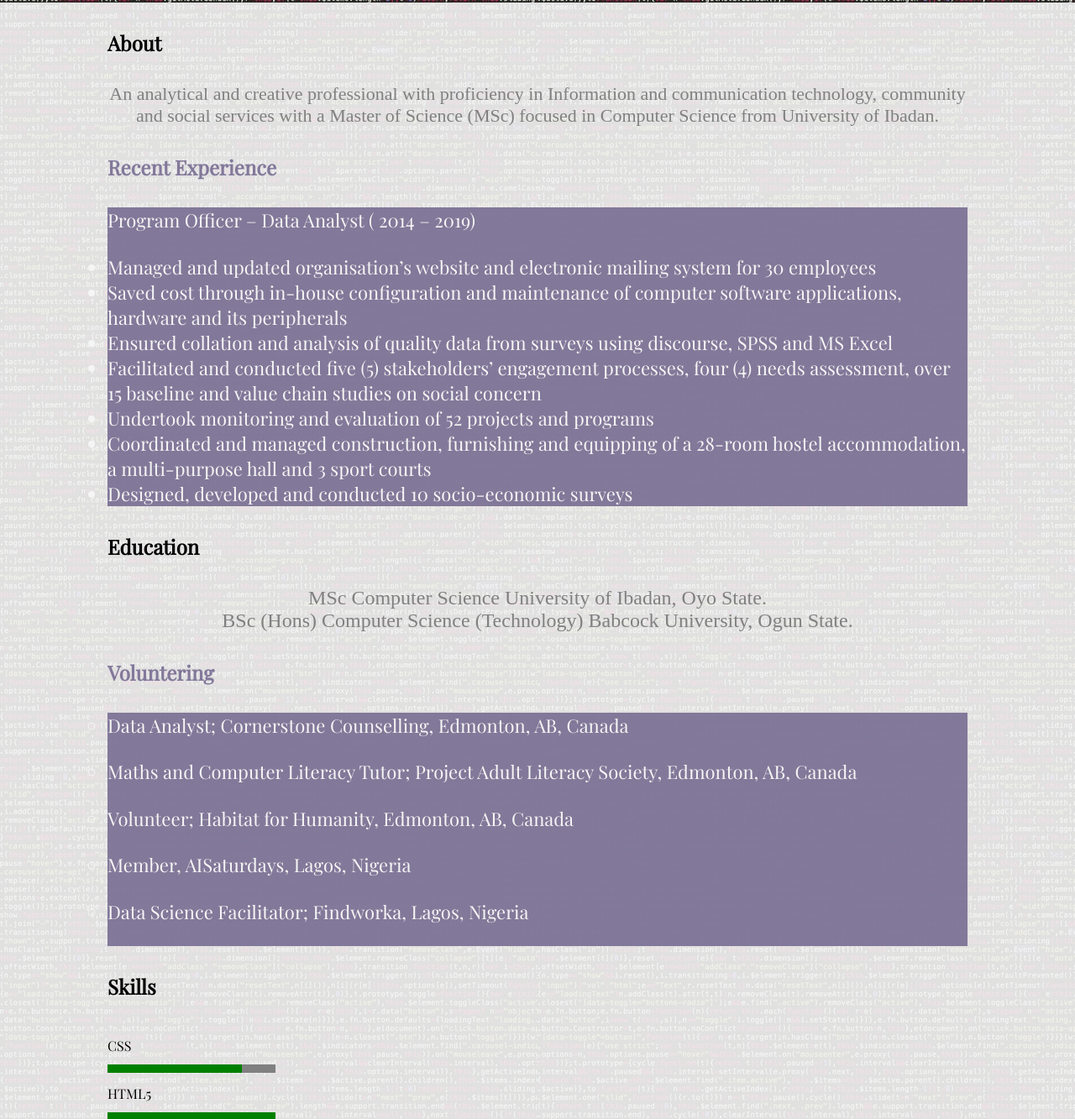
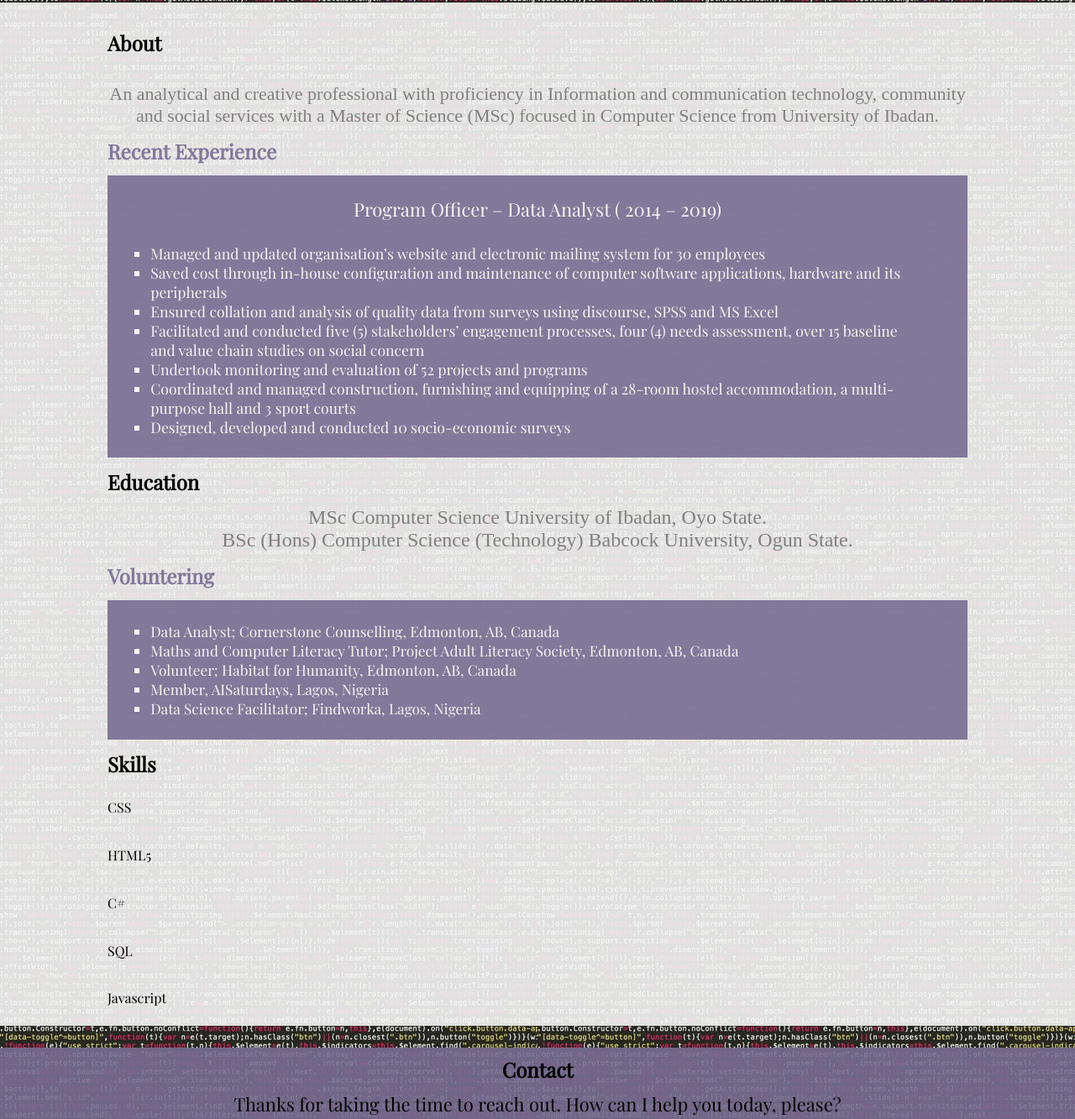
Before and after one commit to Triple0/resume-project, a plain HTML site: page index.html in a window 1280 px wide. Shown: the part 565-1898 px from the top of the page at 84% size. Drawn offline with nearby package versions, Linux system fonts and the light colour scheme; a web font is replaced by a local one.

Commit message:
modified CSS and html codes

```diff
--- a/css/main.css
+++ b/css/main.css
@@ -49,7 +49,7 @@ header {
 }
 
 h1 {
-    font-style: bold;
+    font-style: normal;
     font-size: 200%;
     text-align: center;
     padding-top: 25%;
@@ -113,17 +113,12 @@ a:link {
     color: rgb(247, 126, 14);
   }
 
-.about {
+#about {
     background: whitesmoke;
 }
 
-.about:h2 {
+.tagline {
     display: inline-block;
-    margin-left: auto;
-    margin-right: auto;
-}
-
-.tagline {
     padding-left: 10%;
     padding-right: 10%;
     padding-top: 2.5%;
@@ -155,17 +150,6 @@ a:link {
 
 }
 
-.about:h3 {
-    display: block;
-    margin-left: auto;
-    margin-right: auto;
-    padding-top: 10px;
-    padding-bottom: 10px;
-    text-align: center;
-    font-family: "Playfair Display", Arial, "Helvetica Neue", Helvetica, sans-serif;
-    font-size: 80%;
-}
-
 .experience {
     background: rgba(120, 109, 146, 0.9);
     margin-left: 10%;
@@ -176,18 +160,24 @@ a:link {
 }
 
 .experience_p {
-    padding-bottom: 2%;
+    padding-top: 2%;
     background: rgba(120, 109, 146, 0.9);
     margin-left: 10%;
     margin-right: 10%;
     color: whitesmoke;
     font-family: "Playfair Display", Arial, "Helvetica Neue", Helvetica, sans-serif;
     font-size: 50%;
-    list-style-type: circle;
+    text-align: center;
 }
 
-#about_h3_experience:ul {
-    list-style-type: circle;
+.experience {
+    padding: 2% 4%;
+    list-style-type: square;
+    list-style: square;
+}
+
+.experience li {
+    font-family: "Playfair Display", Arial, "Helvetica Neue", Helvetica, sans-serif;font-size: 80%;
 }
 
 #about_h3_experience {
@@ -207,7 +197,6 @@ a:link {
 }
 
 .volunteering {
-    padding-bottom: 2%;
     background: rgba(120, 109, 146, 0.9);
     margin-left: 10%;
     margin-right: 10%;
@@ -215,6 +204,16 @@ a:link {
     font-family: "Playfair Display", Arial, "Helvetica Neue", Helvetica, sans-serif;
     font-size: 50%;
     list-style-type: circle;
+}
+
+.volunteering {
+    padding: 2% 4%;
+    list-style-type: square;
+    list-style: square;
+}
+
+.volunteering li {
+    font-family: "Playfair Display", Arial, "Helvetica Neue", Helvetica, sans-serif;font-size: 80%;
 }
 
 .contact h2 {
@@ -229,11 +228,12 @@ a:link {
 }
 
 progress {
-    background-color: rgba(120, 109, 146, 0.9);
+    background-color: black;
+    color: rgba(120, 109, 146, 0.9);
     margin-left: 10%;
     margin-right: 10%;
-    border: 1%;
-    height: 10px;
+    height: auto;
+    width: 75vw;
     border-radius: 9px;
   }
 
@@ -365,7 +365,7 @@ textarea {
     }
 
     h1 {
-        font-style: bold;
+        font-style: normal;
         font-size: 200%;
         text-align: center;
         padding-top: 25%;
@@ -434,12 +434,6 @@ textarea {
         margin-top: 0;
     }
 
-    .about:h2 {
-        display: inline-block;
-        margin-left: auto;
-        margin-right: auto;
-    }
-
     .tagline {
         padding-left: 10%;
         padding-right: 10%;
@@ -472,20 +466,20 @@ textarea {
 
     }
 
-    .about:h3 {
-        display: block;
-        margin-left: auto;
-        margin-right: auto;
-        padding-top: 10px;
-        padding-bottom: 10px;
-        text-align: center;
-        font-family: "Playfair Display", Arial, "Helvetica Neue", Helvetica, sans-serif;
-        font-size: 100%;
-    }
-
     #about_h3_experience {
         color: rgba(120, 109, 146, 0.9);
     }
+
+    .experience_p {
+        padding-top: 2%;
+        background: rgba(120, 109, 146, 0.9);
+        margin-left: 10%;
+        margin-right: 10%;
+        color: whitesmoke;
+        font-family: "Playfair Display", Arial, "Helvetica Neue", Helvetica, sans-serif;
+        font-size: 80%;
+    }
+
 
     .experience {
         background: rgba(120, 109, 146, 0.9);
@@ -496,20 +490,14 @@ textarea {
         font-size: 80%;
     }
 
-    .experience_p {
-        padding-bottom: 2%;
-        background: rgba(120, 109, 146, 0.9);
-        margin-left: 10%;
-        margin-right: 10%;
-        color: whitesmoke;
-        font-family: "Playfair Display", Arial, "Helvetica Neue", Helvetica, sans-serif;
-        font-size: 80%;
-        list-style-type: circle;
+    .experience {
+        padding: 2% 4%;
+        list-style-type: square;
+        list-style: square;
     }
 
-    .about > li {
-        list-style-type: circle;
-        padding: 0 10%;
+    .experience li {
+        font-family: "Playfair Display", Arial, "Helvetica Neue", Helvetica, sans-serif;font-size: 80%;
     }
 
     .education {
@@ -525,14 +513,22 @@ textarea {
     }
 
     .volunteering {
-        padding-bottom: 2%;
         background: rgba(120, 109, 146, 0.9);
         margin-left: 10%;
         margin-right: 10%;
         color: whitesmoke;
         font-family: "Playfair Display", Arial, "Helvetica Neue", Helvetica, sans-serif;
         font-size: 80%;
-        list-style-type: circle;
+    }
+
+    .volunteering {
+        padding: 2% 4%;
+        list-style-type: square;
+        list-style: square;
+    }
+
+    .volunteering li {
+        font-family: "Playfair Display", Arial, "Helvetica Neue", Helvetica, sans-serif;font-size: 80%;
     }
 
     .contact h2 {
@@ -547,11 +543,11 @@ textarea {
     }
 
     progress {
-        background-color: rgba(120, 109, 146, 0.9);
+        background-color: rgba(0, 0, 0, 0.6);
         margin-left: 10%;
         margin-right: 10%;
-        border: 1%;
-        height: 10px;
+        height: auto;
+        width: 75vw;
         border-radius: 15px;
     }
 
@@ -682,7 +678,7 @@ textarea {
     }
 
     h1 {
-        font-style: bold;
+        font-style: normal;
         font-size: 400%;
         text-align: center;
         padding-top: 21%;
@@ -750,12 +746,6 @@ textarea {
         margin-top: 0;
     }
 
-    .about:h2 {
-        display: inline-block;
-        margin-left: auto;
-        margin-right: auto;
-    }
-
     .tagline {
         padding-left: 10%;
         padding-right: 10%;
@@ -781,26 +771,35 @@ textarea {
     .about_h3 {
         padding-left: 10%;
         padding-right: 10%;
-        padding-top: 2.5%;
-        padding-bottom: 2.5%;
+        padding-top: 1%;
+        padding-bottom: 1%;
         font-family: "Playfair Display", Arial, "Helvetica Neue", Helvetica, sans-serif;
         font-size: 120%;
 
     }
 
-    .about:h3 {
-        display: block;
-        margin-left: auto;
-        margin-right: auto;
-        padding-top: 10px;
-        padding-bottom: 10px;
-        text-align: center;
-        font-family: "Playfair Display", Arial, "Helvetica Neue", Helvetica, sans-serif;
-        font-size: 120%;
+    #about_h3_experience {
+        color: rgba(120, 109, 146, 0.9);
     }
 
-    #about_h3_experience {
-        color: rgba(120, 109, 146, 0.9);
+    .experience_p {
+        background: rgba(120, 109, 146, 0.9);
+        margin-left: 10%;
+        margin-right: 10%;
+        color: whitesmoke;
+        font-family: "Playfair Display", Arial, "Helvetica Neue", Helvetica, sans-serif;
+        font-size: 110%;
+    }
+
+    .experience {
+        padding: 2% 4%;
+        list-style-type: square;
+        list-style: square;
+    }
+
+    .experience li {
+        font-family: "Playfair Display", Arial, "Helvetica Neue", Helvetica, sans-serif;
+        font-size: 110%;
     }
 
     .experience {
@@ -809,23 +808,6 @@ textarea {
         margin-right: 10%;
         color: whitesmoke;
         font-family: "Playfair Display", Arial, "Helvetica Neue", Helvetica, sans-serif;
-        font-size: 110%;
-    }
-
-    .experience_p {
-        padding-bottom: 2%;
-        background: rgba(120, 109, 146, 0.9);
-        margin-left: 10%;
-        margin-right: 10%;
-        color: whitesmoke;
-        font-family: "Playfair Display", Arial, "Helvetica Neue", Helvetica, sans-serif;
-        font-size: 110%;
-        list-style-type: circle;
-    }
-
-    .about > li {
-        list-style-type: circle;
-        padding: 0 10%;
     }
 
     .education {
@@ -841,32 +823,45 @@ textarea {
     }
 
     .volunteering {
-        padding-bottom: 2%;
+        padding: 2% 4%;
+        list-style-type: square;
+        list-style: square;
+    }
+
+    .volunteering li {
+        font-family: "Playfair Display", Arial, "Helvetica Neue", Helvetica, sans-serif;
+
+    }
+
+    .volunteering {
         background: rgba(120, 109, 146, 0.9);
         margin-left: 10%;
         margin-right: 10%;
         color: whitesmoke;
         font-family: "Playfair Display", Arial, "Helvetica Neue", Helvetica, sans-serif;
-        font-size: 110%;
-        list-style-type: circle;
+        font-size: 108%;
     }
 
     progress {
-        background-color: rgba(120, 109, 146, 0.9);
+        background-color: black;
         margin-left: 10%;
         margin-right: 10%;
-        border: 1%;
-        height: 10px;
+        height: auto;
+        width: 75vw;
         border-radius: 15px;
     }
 
     .skills {
         display: block;
         margin-left: 10%;
-        padding-top: 1%;
         text-align: left;
         font-family: "Playfair Display", Arial, "Helvetica Neue", Helvetica, sans-serif;
         font-size: 80%;
+    }
+
+    #javascript::after {
+        margin-bottom: 5%;
+        padding-bottom: 5%;
     }
 
     .contact {
@@ -901,7 +896,6 @@ textarea {
         margin-bottom: 10px;
         font-family: "Playfair Display", Arial, "Helvetica Neue", Helvetica, sans-serif;
         font-size: 100%;
-
     }
 
     input {
@@ -919,8 +913,8 @@ textarea {
         border-radius: 5%;
         font-family: "Playfair Display", Arial, "Helvetica Neue", Helvetica, sans-serif;
         font-size: 100%;
-        margin-left: 40%;
-        margin-right: 40%;
+        margin-left: 48%;
+
     }
 
     textarea {
@@ -964,3 +958,9 @@ textarea {
     #social-media-links a:focus .fab {
         color: rgba(120, 109, 146, 0.9);
     }
+
+    #social-media-links a:hover .fab,
+    #social-media-links a:active .fab,
+    #social-media-links a:focus .fab {
+        color: rgba(120, 109, 146, 0.9);
+    }
--- a/index.html
+++ b/index.html
@@ -55,29 +55,29 @@
         <p class="experience_p">
             Program Officer – Data Analyst ( 2014 – 2019)
         </p>
-        <ul>
-            <li class="experience">
+        <ul class="experience">
+            <li>
                 Managed and updated organisation’s website and electronic mailing system for 30 employees
             </li>
-            <li class="experience">
+            <li>
                 Saved cost through in-house configuration and maintenance of computer software applications,
                 hardware and its peripherals
             </li>
-            <li class="experience">
+            <li>
                 Ensured collation and analysis of quality data from surveys using discourse, SPSS and MS Excel
             </li>
-            <li class="experience">
+            <li>
                 Facilitated and conducted five (5) stakeholders’ engagement processes, four (4) needs assessment,
                 over 15 baseline and value chain studies on social concern
             </li>
-            <li class="experience">
+            <li>
                 Undertook monitoring and evaluation of 52 projects and programs
             </li>
-            <li class="experience">
+            <li>
                 Coordinated and managed construction, furnishing and equipping of a 28-room hostel accommodation, a
                 multi-purpose hall and 3 sport courts
             </li>
-            <li class="experience">
+            <li>
                 Designed, developed and conducted 10 socio-economic surveys
             </li>
         </ul>
@@ -94,20 +94,20 @@
         <h3 class="about_h3" id="about_h3_volunteering">
             Voluntering
         </h3>
-        <ul>
-            <li class="volunteering">
+        <ul class="volunteering">
+            <li >
                 Data Analyst; Cornerstone Counselling, Edmonton, AB, Canada
             </li>
-            <li class="volunteering">
+            <li>
                 Maths and Computer Literacy Tutor; Project Adult Literacy Society, Edmonton, AB, Canada
             </li>
-            <li class="volunteering">
+            <li>
                 Volunteer; Habitat for Humanity, Edmonton, AB, Canada
             </li>
-            <li class="volunteering">
+            <li>
                 Member, AISaturdays, Lagos, Nigeria
             </li>
-            <li class="volunteering">
+            <li>
                 Data Science Facilitator; Findworka, Lagos, Nigeria
             </li>
         </ul>
@@ -126,7 +126,6 @@
         <progress id="sql" value="100" max="100"></progress>
         <p class="skills">Javascript</p>
         <progress id="javascript" value="55" max="100"></progress>
-
     </section>
     <section id="contact" class="contact">
         <h2>Contact</h2>
@@ -135,7 +134,7 @@
             <input placeholder="Name" type="text" name="name" required="">
             <input placeholder="Enter email" type="email" name="email" required="">
             <textarea placeholder="Your message" name="message"></textarea>
-            <input id="submit" class="button" type="submit" value="SUBMIT">
+            <input id="submit" class="button" type="submit" value="Submit">
         </form>
     </section>
     <footer>
```
